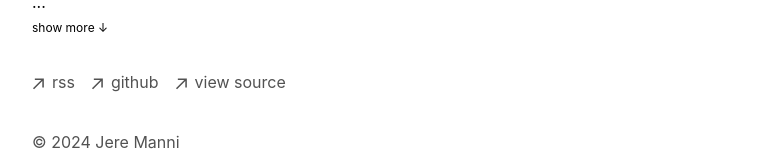
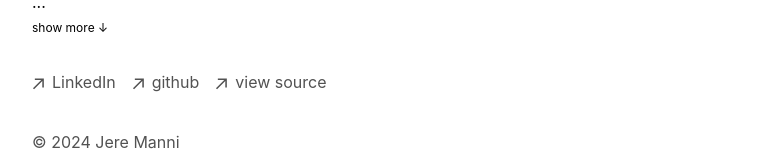
Before and after one commit to Jefishub/portfolio-nextjs, a Next.js app: page / in a window 1280 px wide. Shown: the part 670-830 px from the top of the page, without its empty margins (240-999 px from the left). Built offline with nearby package versions, Linux system fonts and the light colour scheme.

Commit message:
fixed bottom links

```diff
--- a/app/components/footer.tsx
+++ b/app/components/footer.tsx
@@ -24,10 +24,10 @@ export default function Footer() {
             className="flex items-center transition-all hover:text-neutral-800 dark:hover:text-neutral-100"
             rel="noopener noreferrer"
             target="_blank"
-            href="/rss"
+            href="https://www.linkedin.com/in/jeremanni/"
           >
             <ArrowIcon />
-            <p className="ml-2 h-7">rss</p>
+            <p className="ml-2 h-7">LinkedIn</p>
           </a>
         </li>
         <li>
@@ -35,7 +35,7 @@ export default function Footer() {
             className="flex items-center transition-all hover:text-neutral-800 dark:hover:text-neutral-100"
             rel="noopener noreferrer"
             target="_blank"
-            href="https://github.com/vercel/next.js"
+            href="https://github.com/jefishub/"
           >
             <ArrowIcon />
             <p className="ml-2 h-7">github</p>
@@ -46,7 +46,7 @@ export default function Footer() {
             className="flex items-center transition-all hover:text-neutral-800 dark:hover:text-neutral-100"
             rel="noopener noreferrer"
             target="_blank"
-            href="https://vercel.com/templates/next.js/portfolio-starter-kit"
+            href="https://github.com/jefishub/portfolio-nextjs"
           >
             <ArrowIcon />
             <p className="ml-2 h-7">view source</p>
```
